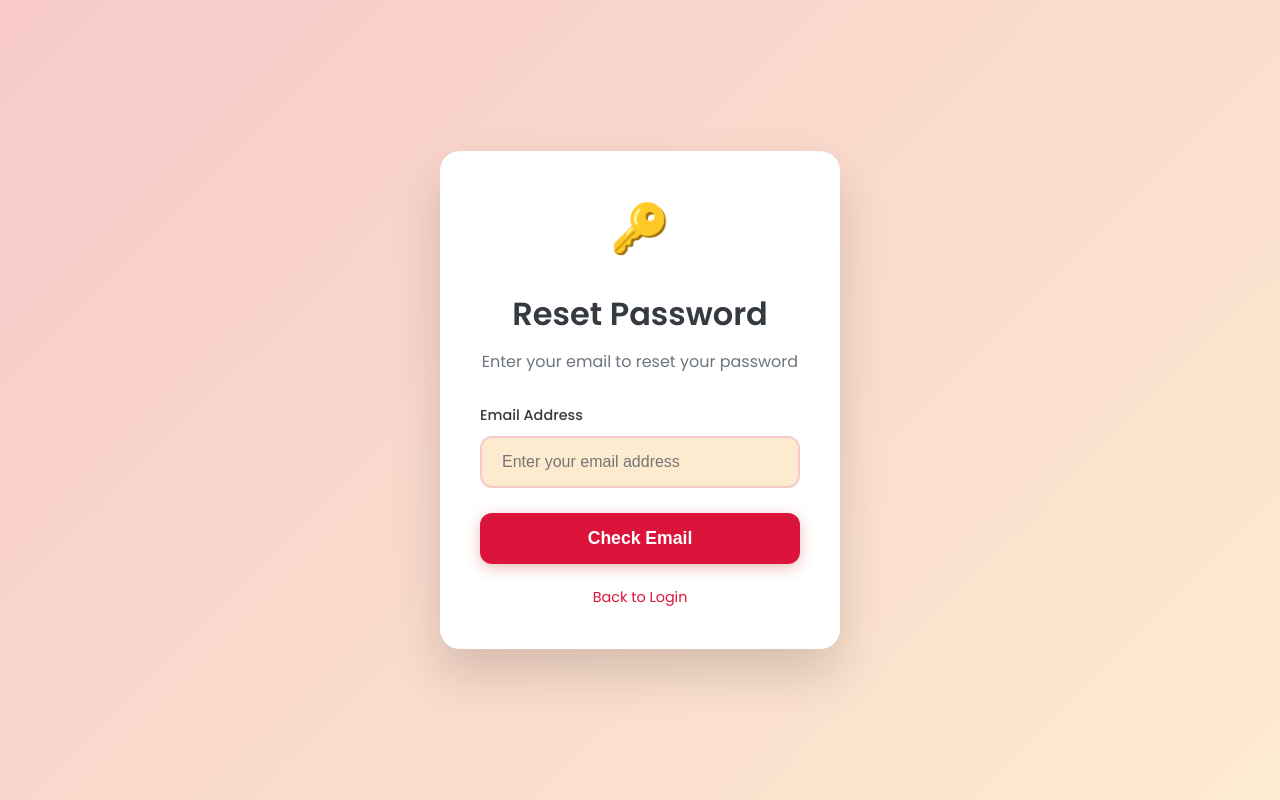
After one commit to westliecasuncad06/GRC, a PHP site: page /forgot_password.php in a window 1280 px wide. The commit adds this page. Run offline with PHP 8.4, Linux system fonts and the light colour scheme.

Commit message:
added forgot password
added forgot password ini danhil

```diff
--- /dev/null
+++ b/forgot_password.php
@@ -0,0 +1,259 @@
+<?php
+session_start();
+require_once 'db.php';
+
+$message = '';
+$error = '';
+
+if ($_SERVER['REQUEST_METHOD'] == 'POST') {
+    $email = trim($_POST['email']);
+    $new_password = isset($_POST['new_password']) ? trim($_POST['new_password']) : '';
+    $confirm_password = isset($_POST['confirm_password']) ? trim($_POST['confirm_password']) : '';
+
+    if (isset($_POST['check_email'])) {
+        // Check if email exists
+        $tables = ['students', 'professors', 'administrators'];
+        $user_found = false;
+        foreach ($tables as $table) {
+            $stmt = $pdo->prepare("SELECT * FROM $table WHERE email = ?");
+            $stmt->execute([$email]);
+            if ($stmt->fetch()) {
+                $user_found = true;
+                break;
+            }
+        }
+        if ($user_found) {
+            $_SESSION['reset_email'] = $email;
+            $message = 'Email found. Please enter your new password.';
+        } else {
+            $error = 'Email not found.';
+        }
+    } elseif (isset($_POST['reset_password'])) {
+        if (!isset($_SESSION['reset_email'])) {
+            $error = 'Session expired. Please start over.';
+        } elseif (empty($new_password) || empty($confirm_password)) {
+            $error = 'Please fill in all fields.';
+        } elseif ($new_password !== $confirm_password) {
+            $error = 'Passwords do not match.';
+        } elseif (strlen($new_password) < 8) {
+            $error = 'Password must be at least 8 characters long.';
+        } else {
+            $email = $_SESSION['reset_email'];
+            $hashed_password = password_hash($new_password, PASSWORD_DEFAULT);
+
+            $tables = ['students', 'professors', 'administrators'];
+            $updated = false;
+            foreach ($tables as $table) {
+                $stmt = $pdo->prepare("UPDATE $table SET password = ? WHERE email = ?");
+                if ($stmt->execute([$hashed_password, $email])) {
+                    if ($stmt->rowCount() > 0) {
+                        $updated = true;
+                        break;
+                    }
+                }
+            }
+            if ($updated) {
+                unset($_SESSION['reset_email']);
+                $message = 'Password reset successfully. You can now <a href="index.php">login</a>.';
+            } else {
+                $error = 'Failed to reset password. Please try again.';
+            }
+        }
+    }
+}
+?>
+<!DOCTYPE html>
+<html lang="en">
+<head>
+    <meta charset="UTF-8">
+    <meta name="viewport" content="width=device-width, initial-scale=1.0">
+    <title>Forgot Password - Global Reciprocal College</title>
+    <link href="https://fonts.googleapis.com/css2?family=Poppins:wght@300;400;500;600;700&display=swap" rel="stylesheet">
+    <link rel="stylesheet" href="css/styles.css">
+    <style>
+        :root {
+            --primary: #DC143C;
+            --primary-dark: #B01030;
+            --primary-light: #F7CAC9;
+            --secondary: #DC143C;
+            --accent: #F7CAC9;
+            --light: #FDEBD0;
+            --dark: #343a40;
+            --gray: #6c757d;
+            --light-gray: #F7CAC9;
+        }
+
+        * {
+            margin: 0;
+            padding: 0;
+            box-sizing: border-box;
+        }
+
+        body {
+            font-family: 'Poppins', sans-serif;
+            background: linear-gradient(135deg, #F7CAC9 0%, #FDEBD0 100%);
+            min-height: 100vh;
+            display: flex;
+            align-items: center;
+            justify-content: center;
+            padding: 20px;
+        }
+
+        .container {
+            width: 100%;
+            max-width: 400px;
+            background: white;
+            border-radius: 20px;
+            box-shadow: 0 25px 50px rgba(0, 0, 0, 0.15);
+            padding: 40px;
+            text-align: center;
+        }
+
+        .logo {
+            font-size: 3rem;
+            margin-bottom: 20px;
+        }
+
+        .title {
+            font-size: 2rem;
+            font-weight: 600;
+            color: var(--dark);
+            margin-bottom: 10px;
+        }
+
+        .subtitle {
+            color: var(--gray);
+            font-size: 1rem;
+            margin-bottom: 30px;
+        }
+
+        .form-group {
+            margin-bottom: 25px;
+            text-align: left;
+        }
+
+        .form-group label {
+            display: block;
+            margin-bottom: 8px;
+            font-weight: 500;
+            color: var(--dark);
+            font-size: 0.9rem;
+        }
+
+        .form-group input {
+            width: 100%;
+            padding: 15px 20px;
+            border: 2px solid var(--light-gray);
+            border-radius: 12px;
+            font-size: 1rem;
+            transition: all 0.3s ease;
+            background: var(--light);
+        }
+
+        .form-group input:focus {
+            outline: none;
+            border-color: var(--primary);
+            background: white;
+            box-shadow: 0 0 0 3px rgba(198, 40, 40, 0.1);
+        }
+
+        .btn {
+            width: 100%;
+            padding: 15px;
+            background: var(--primary);
+            color: white;
+            border: none;
+            border-radius: 12px;
+            font-size: 1.1rem;
+            font-weight: 600;
+            cursor: pointer;
+            transition: all 0.3s ease;
+            box-shadow: 0 4px 15px rgba(198, 40, 40, 0.3);
+        }
+
+        .btn:hover {
+            background: var(--primary-dark);
+            transform: translateY(-2px);
+            box-shadow: 0 6px 20px rgba(198, 40, 40, 0.4);
+        }
+
+        .back-link {
+            text-align: center;
+            margin-top: 20px;
+        }
+
+        .back-link a {
+            color: var(--primary);
+            text-decoration: none;
+            font-size: 0.9rem;
+            transition: color 0.3s ease;
+        }
+
+        .back-link a:hover {
+            color: var(--primary-dark);
+            text-decoration: underline;
+        }
+
+        .message {
+            background: #d4edda;
+            color: #155724;
+            padding: 10px;
+            border-radius: 8px;
+            margin-bottom: 20px;
+            text-align: center;
+            border: 1px solid #c3e6cb;
+        }
+
+        .error-message {
+            background: #fee;
+            color: #c62828;
+            padding: 10px;
+            border-radius: 8px;
+            margin-bottom: 20px;
+            text-align: center;
+            border: 1px solid #ffcdd2;
+        }
+    </style>
+</head>
+<body>
+    <div class="container">
+        <div class="logo">🔑</div>
+        <h1 class="title">Reset Password</h1>
+        <p class="subtitle">Enter your email to reset your password</p>
+
+        <?php if ($message): ?>
+            <div class="message"><?php echo $message; ?></div>
+        <?php endif; ?>
+
+        <?php if ($error): ?>
+            <div class="error-message"><?php echo $error; ?></div>
+        <?php endif; ?>
+
+        <?php if (!isset($_SESSION['reset_email']) || isset($_POST['check_email']) && !$user_found): ?>
+            <form action="forgot_password.php" method="POST">
+                <div class="form-group">
+                    <label for="email">Email Address</label>
+                    <input type="email" id="email" name="email" required placeholder="Enter your email address" value="<?php echo isset($_POST['email']) ? htmlspecialchars($_POST['email']) : ''; ?>">
+                </div>
+                <button type="submit" name="check_email" class="btn">Check Email</button>
+            </form>
+        <?php else: ?>
+            <form action="forgot_password.php" method="POST">
+                <div class="form-group">
+                    <label for="new_password">New Password</label>
+                    <input type="password" id="new_password" name="new_password" required placeholder="Enter new password">
+                </div>
+                <div class="form-group">
+                    <label for="confirm_password">Confirm New Password</label>
+                    <input type="password" id="confirm_password" name="confirm_password" required placeholder="Confirm new password">
+                </div>
+                <button type="submit" name="reset_password" class="btn">Reset Password</button>
+            </form>
+        <?php endif; ?>
+
+        <div class="back-link">
+            <a href="index.php">Back to Login</a>
+        </div>
+    </div>
+</body>
+</html>
--- a/index.php
+++ b/index.php
@@ -385,7 +385,7 @@ session_start(); // Start the session
                 <button type="submit" class="login-btn">Sign In</button>
 
                 <div class="forgot-password">
-                    <a href="#">Forgot your password?</a>
+                    <a href="forgot_password.php">Forgot your password?</a>
                 </div>
 
                 <div class="register-link">
```
Also changed, not shown: grc_student_portal_for_attendance_monitoring.sql (renamed from grc_student_portal_for_attendance_monitoring (2).sql).
